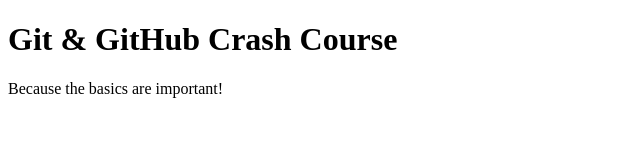
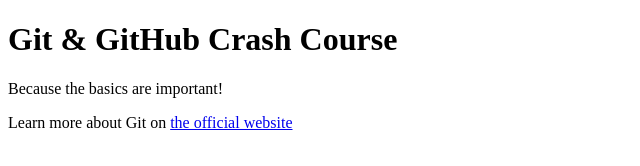
Before and after one commit to arinarybakova/github-course, a plain HTML site: page index.html in a window 1280 px wide. Shown: the whole page, without its empty margins (0-640 px from the left). Drawn offline with Linux system fonts and the light colour scheme.

Commit message:
added p tag

```diff
--- a/index.html
+++ b/index.html
@@ -9,5 +9,6 @@
   <body>
     <h1>Git & GitHub Crash Course</h1>
     <p>Because the basics are important!</p>
+    <p>Learn more about Git on <a href="https://git.com">the official website</a></p>
   </body>
 </html>
```
